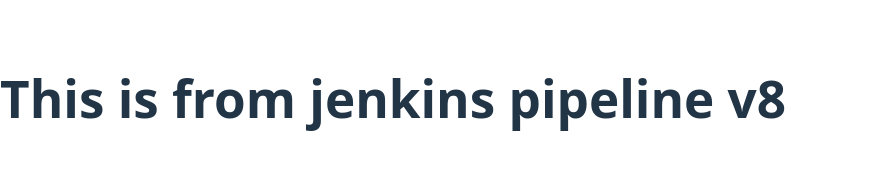
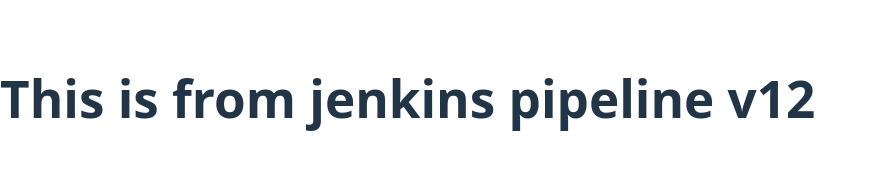
Before and after one commit to AbhinandNR/cicd, a React (Vite) app: page / in a window 1280 px wide. Shown: the part 302-472 px from the top of the page, without its empty margins (0-876 px from the left). Built offline with nearby package versions, Linux system fonts and the light colour scheme.

Commit message:
Update header 2

```diff
--- a/src/App.jsx
+++ b/src/App.jsx
@@ -3,7 +3,7 @@
 const App = () => {
   return (
     <div>
-     <h1>This is from jenkins pipeline v8</h1>
+     <h1>This is from jenkins pipeline v12</h1>
     </div>
   )
 }
```
